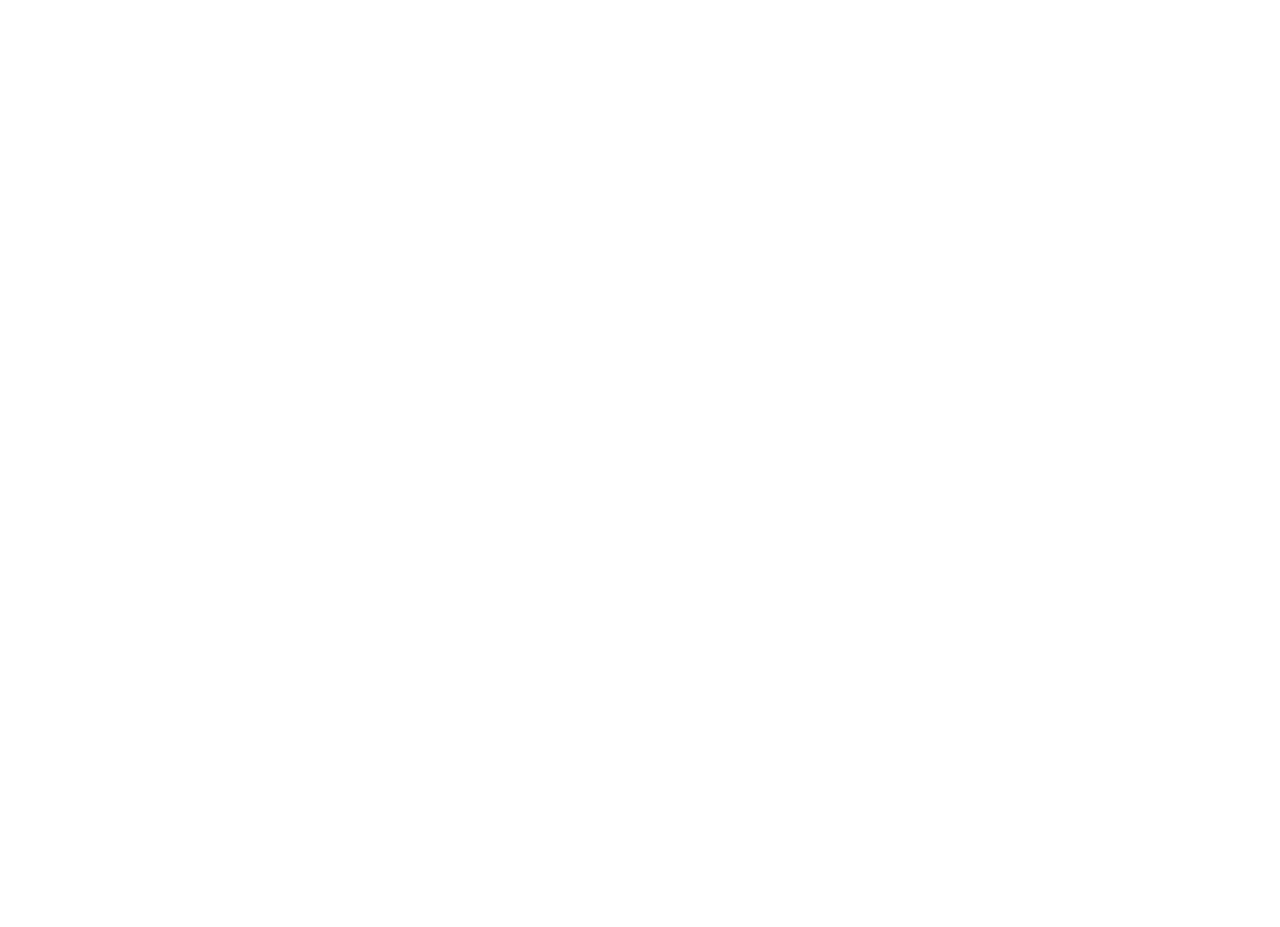
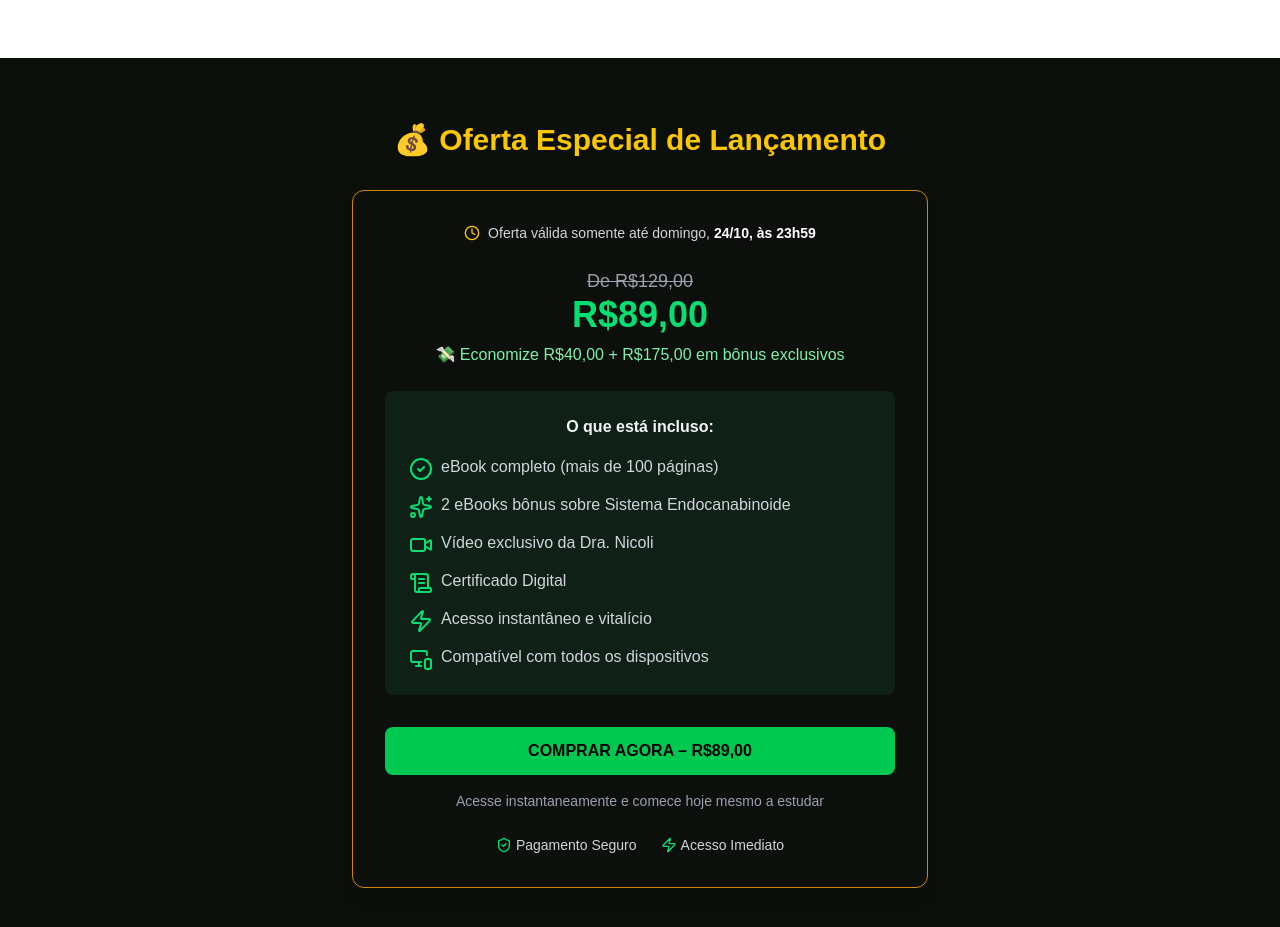
Before and after one commit to yes-pripri/saint-vet, a Next.js app: page / in a window 1280 px wide. Shown: the part 3495-4422 px from the top of the page. Before the commit the page ends 3561 px from the top, so only its background shows below. Built offline with nearby package versions, Linux system fonts and the light colour scheme.

Commit message:
feat: add specialOffer section

```diff
--- a/src/app/page.tsx
+++ b/src/app/page.tsx
@@ -5,6 +5,7 @@
 import { EbookLearningSection } from "@/components /ebookLearningSection"
 import { EbookDifferenceSection } from "@/components /ebookDifferenceSection";
 import { EbookBonusSection } from "@/components /ebookBonusSection";
+import { SpecialOffer } from "@/components /specialOffer";
 
 export default function Home() {
   return (
@@ -15,6 +16,7 @@
       <EbookLearningSection />
       <EbookDifferenceSection />
       <EbookBonusSection />
+      <SpecialOffer />
     </main>
 
   );
--- a/src/components /ebookBonusSection.tsx
+++ b/src/components /ebookBonusSection.tsx
@@ -9,8 +9,7 @@
         🎁 Bônus Exclusivos
       </h2>
       <p className="text-gray-600 mb-10">
-        (inclusos gratuitamente nesta oferta)
-      </p>
+      </p>n
 
       <div className="max-w-4xl mx-auto flex flex-col gap-4">
         <div className="bg-white border border-yellow-200 rounded-xl p-5 flex items-start justify-between shadow-sm hover:shadow-md transition">
--- a/src/components /ebookDifferenceSection.tsx
+++ b/src/components /ebookDifferenceSection.tsx
@@ -10,7 +10,6 @@
       </h2>
 
       <div className="max-w-4xl mx-auto flex flex-col gap-4">
-        {/* Item 1 */}
         <div className="bg-white rounded-xl border border-green-100 shadow-sm p-5 flex items-start gap-3 text-left hover:shadow-md transition">
           <CheckCircle className="text-green-600 flex-shrink-0 mt-1" size={22} />
           <p className="text-gray-800 text-base leading-relaxed">
@@ -19,7 +18,6 @@
           </p>
         </div>
 
-        {/* Item 2 */}
         <div className="bg-white rounded-xl border border-green-100 shadow-sm p-5 flex items-start gap-3 text-left hover:shadow-md transition">
           <CheckCircle className="text-green-600 flex-shrink-0 mt-1" size={22} />
           <p className="text-gray-800 text-base leading-relaxed">
@@ -27,7 +25,6 @@
           </p>
         </div>
 
-        {/* Item 3 */}
         <div className="bg-white rounded-xl border border-green-100 shadow-sm p-5 flex items-start gap-3 text-left hover:shadow-md transition">
           <CheckCircle className="text-green-600 flex-shrink-0 mt-1" size={22} />
           <p className="text-gray-800 text-base leading-relaxed">
@@ -35,7 +32,6 @@
           </p>
         </div>
 
-        {/* Item 4 */}
         <div className="bg-white rounded-xl border border-green-100 shadow-sm p-5 flex items-start gap-3 text-left hover:shadow-md transition">
           <CheckCircle className="text-green-600 flex-shrink-0 mt-1" size={22} />
           <p className="text-gray-800 text-base leading-relaxed">
--- a/src/components /ebookLearningSection.tsx
+++ b/src/components /ebookLearningSection.tsx
@@ -9,7 +9,6 @@
       </h2>
 
       <div className="grid grid-cols-1 md:grid-cols-2 gap-8 max-w-5xl mx-auto">
-        {/* Fundamentos essenciais */}
         <div className="bg-green-50 border border-green-100 rounded-xl p-6 text-left shadow-sm hover:shadow-md transition">
           <div className="flex items-center justify-center w-10 h-10 bg-green-100 rounded-lg mb-4">
             <Leaf className="text-green-600" size={22} />
@@ -24,7 +23,6 @@
           </ul>
         </div>
 
-        {/* Aplicação prática */}
         <div className="bg-green-50 border border-green-100 rounded-xl p-6 text-left shadow-sm hover:shadow-md transition">
           <div className="flex items-center justify-center w-10 h-10 bg-green-100 rounded-lg mb-4">
             <Heart className="text-green-600" size={22} />
@@ -39,7 +37,6 @@
           </ul>
         </div>
 
-        {/* Aspectos legais e éticos */}
         <div className="bg-green-50 border border-green-100 rounded-xl p-6 text-left shadow-sm hover:shadow-md transition">
           <div className="flex items-center justify-center w-10 h-10 bg-green-100 rounded-lg mb-4">
             <Scale className="text-green-600" size={22} />
@@ -54,7 +51,6 @@
           </ul>
         </div>
 
-        {/* Integração terapêutica e inovação */}
         <div className="bg-green-50 border border-green-100 rounded-xl p-6 text-left shadow-sm hover:shadow-md transition">
           <div className="flex items-center justify-center w-10 h-10 bg-green-100 rounded-lg mb-4">
             <Activity className="text-green-600" size={22} />
--- a/src/components /hero.tsx
+++ b/src/components /hero.tsx
@@ -6,7 +6,6 @@
 export function Hero() {
   return (
     <section className="flex flex-col lg:flex-row items-center justify-between gap-10 px-6 py-16 bg-white">
-      {/* Texto */}
       <div className="flex-1 max-w-xl">
         <span className="inline-flex items-center gap-2 text-sm font-semibold text-green-600 bg-green-50 px-3 py-1 rounded-full">
           <Cannabis className="w-5 h-5 text-green-600" />
--- /dev/null
+++ b/src/components /specialOffer.tsx
@@ -0,0 +1,77 @@
+import React from "react";
+import Image from "next/image";
+import { Clock, CheckCircle2, BadgeCheck, Sparkles, Video, ScrollText, MonitorSmartphone, ShieldCheck, Zap } from "lucide-react";
+
+export function SpecialOffer() {
+  return (
+    <section className="min-h-screen flex flex-col items-center justify-center bg-[#0a0f0a] text-white px-4 py-16">
+      <h2 className="text-2xl md:text-3xl font-semibold flex items-center gap-2 text-yellow-400 mb-8">
+        <span>💰</span> Oferta Especial de Lançamento
+      </h2>
+
+      <div className="border border-yellow-600 bg-[#0d0f0d] rounded-xl p-8 w-full max-w-xl text-center shadow-lg">
+        <p className="flex items-center justify-center text-sm text-gray-300 mb-6">
+          <Clock className="w-4 h-4 mr-2 text-yellow-400" />
+          Oferta válida somente até domingo, <span className="font-semibold text-white ml-1">24/10, às 23h59</span>
+        </p>
+
+        <div className="mb-6">
+          <p className="text-gray-400 line-through text-lg">De R$129,00</p>
+          <p className="text-4xl font-bold text-green-400">R$89,00</p>
+          <p className="mt-2 text-green-300 flex items-center justify-center gap-1">
+            💸 Economize R$40,00 + R$175,00 em bônus exclusivos
+          </p>
+        </div>
+
+        <div className="bg-[#0f2017] rounded-lg p-6 text-left mb-8 space-y-3">
+          <h3 className="text-center font-semibold mb-4 text-gray-100">
+            O que está incluso:
+          </h3>
+          <ul className="space-y-3 text-gray-300">
+            <li className="flex items-start gap-2">
+              <CheckCircle2 className="text-green-400 mt-0.5" />
+              eBook completo (mais de 100 páginas)
+            </li>
+            <li className="flex items-start gap-2">
+              <Sparkles className="text-green-400 mt-0.5" />
+              2 eBooks bônus sobre Sistema Endocanabinoide
+            </li>
+            <li className="flex items-start gap-2">
+              <Video className="text-green-400 mt-0.5" />
+              Vídeo exclusivo da Dra. Nicoli
+            </li>
+            <li className="flex items-start gap-2">
+              <ScrollText className="text-green-400 mt-0.5" />
+              Certificado Digital
+            </li>
+            <li className="flex items-start gap-2">
+              <Zap className="text-green-400 mt-0.5" />
+              Acesso instantâneo e vitalício
+            </li>
+            <li className="flex items-start gap-2">
+              <MonitorSmartphone className="text-green-400 mt-0.5" />
+              Compatível com todos os dispositivos
+            </li>
+          </ul>
+        </div>
+
+        <button className="w-full bg-green-500 hover:bg-green-600 text-black font-semibold py-3 rounded-lg transition-all">
+          COMPRAR AGORA – R$89,00
+        </button>
+
+        <p className="text-sm text-gray-400 mt-4">
+          Acesse instantaneamente e comece hoje mesmo a estudar
+        </p>
+
+        <div className="flex items-center justify-center gap-6 mt-6 text-sm text-gray-300">
+          <div className="flex items-center gap-1">
+            <ShieldCheck className="w-4 h-4 text-green-400" /> Pagamento Seguro
+          </div>
+          <div className="flex items-center gap-1">
+            <Zap className="w-4 h-4 text-green-400" /> Acesso Imediato
+          </div>
+        </div>
+      </div>
+    </section>
+  );
+}
```
